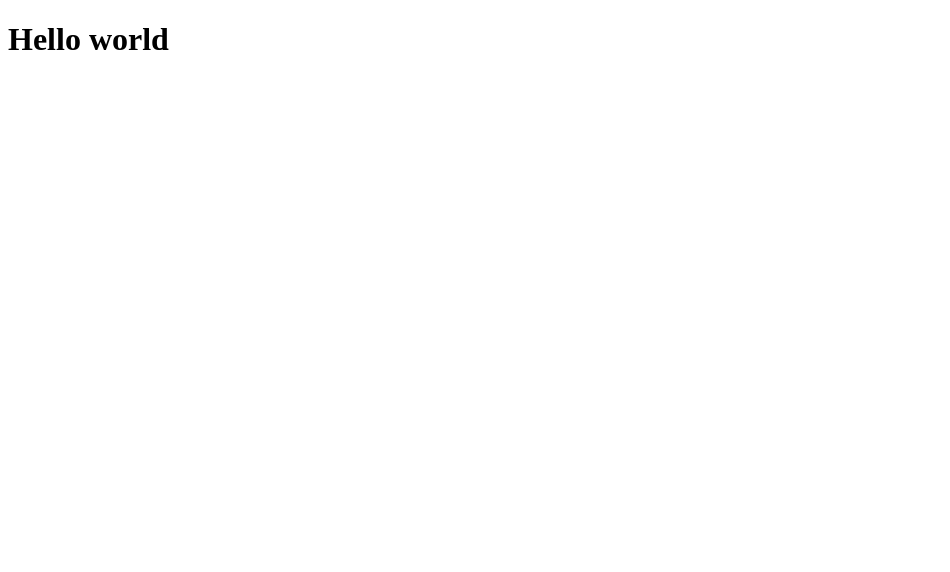
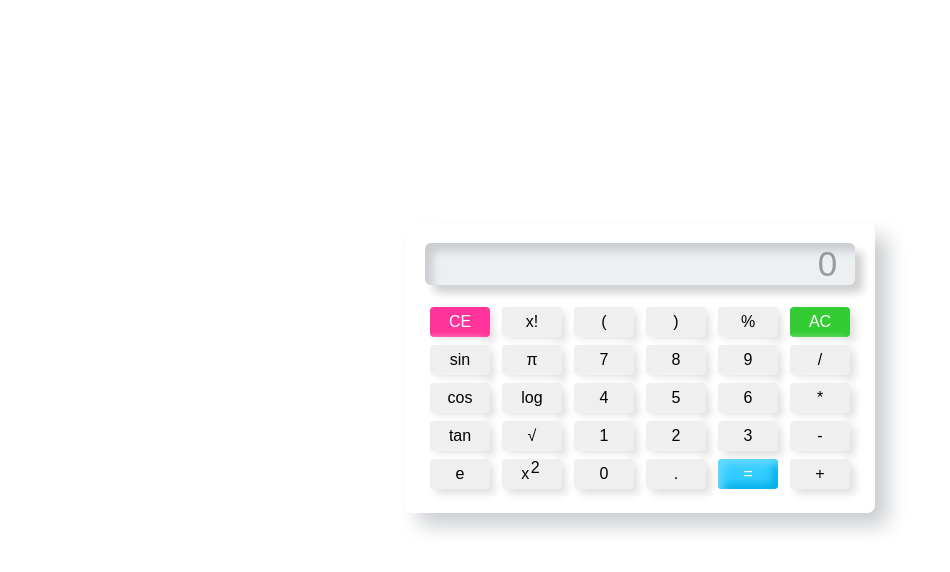
Before and after one commit to rzatalibov555/calculate, a plain HTML site: page index.html in a window 1280 px wide. Shown: the whole page, without its empty margins (0-950 px from the left). Drawn offline with Linux system fonts and the light colour scheme.

Commit message:
calculate proqramini tamamladim

```diff
--- a/css/style.css
+++ b/css/style.css
@@ -0,0 +1,69 @@
+body {
+    display: flex;
+    justify-content: center;
+    align-items: center;
+    min-height: 90vh;
+  }
+
+  .container {
+    padding: 20px;
+    border-radius: 8px;
+    box-shadow: 13px 13px 20px #cbced1, -13px -13px 20px #ffffff;
+    display: flex;
+    align-items: center;
+    justify-content: center;
+    flex-direction: column;
+  }
+  button {
+    width: 60px;
+    height: 30px;
+    font-size: 16px;
+    border: none;
+    outline: none;
+    margin: 4px;
+    border-radius: 4px;
+    transition: 0.2s;
+    box-shadow: 5px 5px 8px #00000020, -5px -5px 8px #ffff;
+  }
+  button:hover {
+    box-shadow: inset 5px 5px 8px rgba(16, 16, 16, 0.1), inset -5px -5px 8px #fff;
+  }
+
+  #screen {
+    margin-bottom: 0.5em;
+    width: 410px;
+    height: 40px;
+    outline: none;
+    border: none;
+    text-align: right;
+    font-size: 35px;
+    background: #ecf0f3;
+    border-radius: 6px;
+    padding-right: 0.5em;
+    box-shadow: inset 8px 8px 8px #cbced1, 8px 8px 8px #d2d1d1;
+  }
+  #eval {
+    background: #33ccff;
+    color: #fff;
+    box-shadow: inset 5px 5px 8px #66d9ff, inset -5px -5px 8px #00ace6;
+  }
+  #eval:hover {
+    box-shadow: inset 5px 5px 8px #00ace6, inset -5px -5px 8px #00ace6;
+  }
+  #ac {
+    background-color: #33cc33;
+    color: #fff;
+  }
+  #ac:hover {
+    box-shadow: inset 5px 5px 8px #2eb82e, inset -5px -5px 8px #33cc33;
+  }
+  #ce {
+    background-color: #ff3399;
+    color: #fff;
+  }
+  #ce:hover {
+    box-shadow: inset 5px 5px 8px #e60073, inset -5px -5px 8px #ff3399;
+  }
+  #screen::placeholder {
+    opacity: 0.7;
+  }
--- a/index.html
+++ b/index.html
@@ -9,7 +9,58 @@
 </head>
 <body>
 
-    <h1>Hello world</h1>
+    <div class="container">
+        <div class="display">
+          <input type="text" id="screen" placeholder="0" />
+        </div>
+
+        <div class="btns">
+          <div class="row">
+            <button id="ce" onclick="backspc()">CE</button>
+            <button onclick="fact()">x!</button>
+            <button class="btn">(</button>
+            <button class="btn">)</button>
+            <button class="btn">%</button>
+            <button id="ac" onclick="screen.value=''">AC</button>
+          </div>
+          <div class="row">
+            <button onclick="sin()">sin</button>
+            <button onclick="pi()">π</button>
+            <button class="btn">7</button>
+            <button class="btn">8</button>
+            <button class="btn">9</button>
+            <button class="btn">/</button>
+          </div>
+          <div class="row">
+            <button onclick="cos()">cos</button>
+            <button onclick="log()">log</button>
+            <button class="btn">4</button>
+            <button class="btn">5</button>
+            <button class="btn">6</button>
+            <button class="btn">*</button>
+          </div>
+          <div class="row">
+            <button onclick="tan()">tan</button>
+            <button onclick="sqrt()">√</button>
+            <button class="btn">1</button>
+            <button class="btn">2</button>
+            <button class="btn">3</button>
+            <button class="btn">-</button>
+          </div>
+          <div class="row">
+            <button onclick="e()">e</button>
+            <button onclick="pow()">
+              x <span style="position: relative; bottom: 6px; right: 3px">2</span>
+            </button>
+            <button class="btn">0</button>
+            <button class="btn">.</button>
+            <button id="eval" onclick="screen.value=eval(screen.value)">=</button>
+            <button class="btn">+</button>
+          </div>
+        </div>
+      </div>
 
 </body>
 </html>
+
+<script src="js/script.js"></script>
--- /dev/null
+++ b/js/script.js
@@ -0,0 +1,46 @@
+let screen = document.querySelector("#screen");
+let btn = document.querySelectorAll(".btn");
+
+for (item of btn) {
+  item.addEventListener("click", (e) => {
+    btnText = e.target.innerText;
+    screen.value += btnText;
+  });
+}
+function sin() {
+  screen.value = Math.sin(screen.value);
+}
+function cos() {
+  screen.value = Math.cos(screen.value);
+}
+function tan() {
+  screen.value = Math.tan(screen.value);
+}
+function log() {
+  screen.value = Math.log(screen.value);
+}
+function e() {
+  screen.value = Math.E;
+}
+function pi() {
+  screen.value = Math.PI;
+}
+function pow() {
+  screen.value = Math.pow(screen.value, 2);
+}
+function sqrt() {
+  screen.value = Math.sqrt(screen.value);
+}
+function fact() {
+  let i, num, f;
+  f = 1;
+  num = screen.value;
+  for (i = 1; i < num; i++) {
+    f *= i;
+  }
+  i -= 1;
+  screen.value = f;
+}
+function backspc() {
+  screen.value = screen.value.substr(0, screen.value.length - 1);
+}
```
